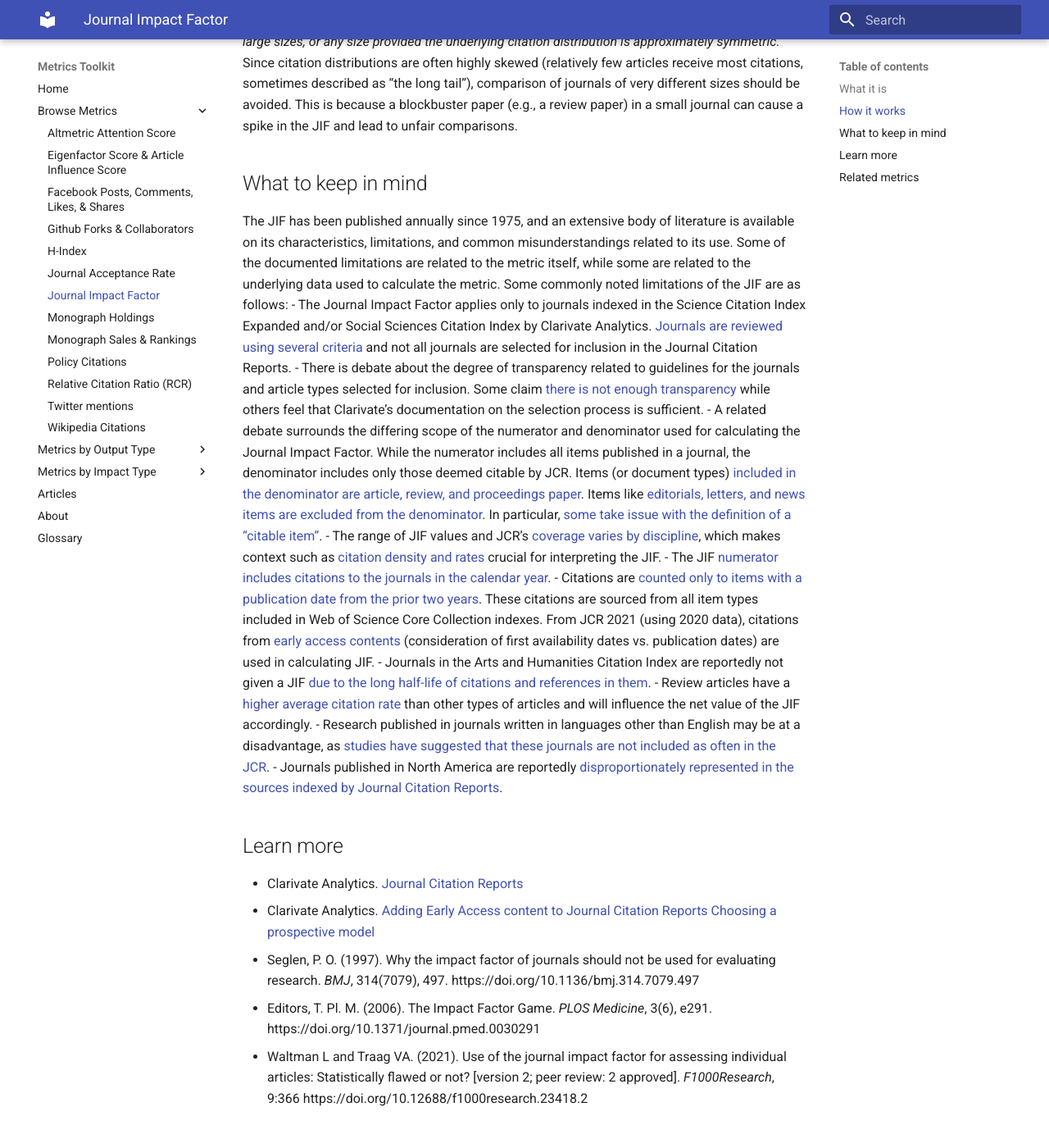
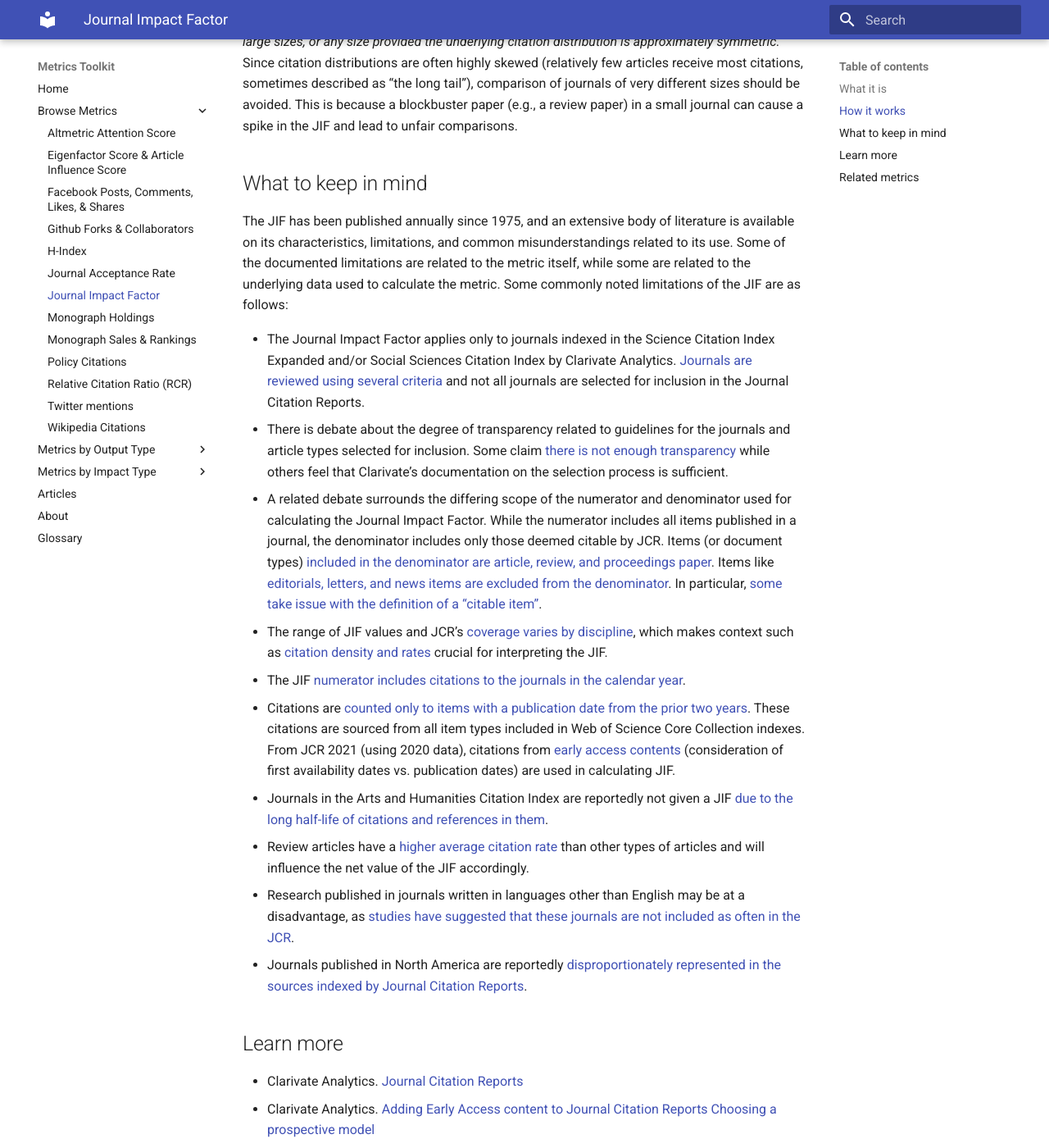
Before and after one commit to rchampieux/diy-documentation, an MkDocs documentation site: the page built from docs/journalimpactfactor.md, in a window 1280 px wide and 1400 px high, scrolled down 565 px. Shown: the whole window at 82% size. Built offline with MkDocs 1.6.1 and Material for MkDocs 9.7.7, drawn with Linux system fonts in a browser that asks for light colours.

Commit message:
add line breaks to fix display of lists

```diff
--- a/docs/journalimpactfactor.md
+++ b/docs/journalimpactfactor.md
@@ -12,24 +12,25 @@ JIF is a journal-level metric that can be used to:
 
 ## What to keep in mind
 The JIF has been published annually since 1975, and an extensive body of literature is available on its characteristics, limitations, and common misunderstandings related to its use. Some of the documented limitations are related to the metric itself, while some are related to the underlying data used to calculate the metric. Some commonly noted limitations of the JIF are as follows:
-- The Journal Impact Factor applies only to journals indexed in the Science Citation Index Expanded and/or Social Sciences Citation Index by Clarivate Analytics. [Journals are reviewed using several criteria](https://clarivate.com/essays/journal-selection-process/) and not all journals are selected for inclusion in the Journal Citation Reports.
-- There is debate about the degree of transparency related to guidelines for the journals and article types selected for inclusion. Some claim [there is not enough transparency](http://journals.plos.org/plosmedicine/article?id=10.1371/journal.pmed.0030291) while others feel that Clarivate’s documentation on the selection process is sufficient.
-- A related debate surrounds the differing scope of the numerator and denominator used for calculating the Journal Impact Factor. While the numerator includes all items published in a journal, the denominator includes only those deemed citable by JCR. Items (or document types) [included in the denominator are article, review, and proceedings paper](https://jamanetwork.com/journals/jama/fullarticle/184527). Items like [editorials, letters, and news items are excluded from the denominator](https://clarivate.com/webofsciencegroup/wp-content/uploads/sites/2/2021/06/JIF-2021.pdf). In particular, [some take issue with the definition of a “citable item”](http://journals.plos.org/plosmedicine/article?id=10.1371/journal.pmed.0030291).
-- The range of JIF values and JCR’s [coverage varies by discipline](http://onlinelibrary.wiley.com/doi/10.1002/asi.20936/full), which makes context such as [citation density and rates](https://jamanetwork.com/journals/jama/fullarticle/202114) crucial for interpreting the JIF.
+
+- The Journal Impact Factor applies only to journals indexed in the Science Citation Index Expanded and/or Social Sciences Citation Index by Clarivate Analytics. [Journals are reviewed using several criteria](https://clarivate.com/essays/journal-selection-process/) and not all journals are selected for inclusion in the Journal Citation Reports. <br>
+- There is debate about the degree of transparency related to guidelines for the journals and article types selected for inclusion. Some claim [there is not enough transparency](http://journals.plos.org/plosmedicine/article?id=10.1371/journal.pmed.0030291) while others feel that Clarivate’s documentation on the selection process is sufficient. <br>
+- A related debate surrounds the differing scope of the numerator and denominator used for calculating the Journal Impact Factor. While the numerator includes all items published in a journal, the denominator includes only those deemed citable by JCR. Items (or document types) [included in the denominator are article, review, and proceedings paper](https://jamanetwork.com/journals/jama/fullarticle/184527). Items like [editorials, letters, and news items are excluded from the denominator](https://clarivate.com/webofsciencegroup/wp-content/uploads/sites/2/2021/06/JIF-2021.pdf). In particular, [some take issue with the definition of a “citable item”](http://journals.plos.org/plosmedicine/article?id=10.1371/journal.pmed.0030291). <br>
+- The range of JIF values and JCR’s [coverage varies by discipline](http://onlinelibrary.wiley.com/doi/10.1002/asi.20936/full), which makes context such as [citation density and rates](https://jamanetwork.com/journals/jama/fullarticle/202114) crucial for interpreting the JIF. <br>
 - The JIF [numerator includes citations to the journals in the calendar year](https://clarivate.com/webofsciencegroup/wp-content/uploads/sites/2/2021/06/JIF-2021.pdf).
-- Citations are [counted only to items with a publication date from the prior two years](https://clarivate.com/webofsciencegroup/wp-content/uploads/sites/2/2021/06/JIF-2021.pdf). These citations are sourced from all item types included in Web of Science Core Collection indexes. From JCR 2021 (using 2020 data), citations from [early access contents](https://clarivate.com/blog/whats-next-for-jcr-defining-early-access/) (consideration of first availability dates vs. publication dates) are used in calculating JIF.
-- Journals in the Arts and Humanities Citation Index are reportedly not given a JIF [due to the long half-life of citations and references in them](https://arxiv.org/ftp/arxiv/papers/1801/1801.08992.pdf).
-- Review articles have a [higher average citation rate](http://www.garfield.library.upenn.edu/essays/v10p007y1987.pdf) than other types of articles and will influence the net value of the JIF accordingly.
-- Research published in journals written in languages other than English may be at a disadvantage, as [studies have suggested that these journals are not included as often in the JCR](https://onlinelibrary.wiley.com/doi/full/10.1002/asi.21250).
-- Journals published in North America are reportedly [disproportionately represented in the sources indexed by Journal Citation Reports](http://mjl.clarivate.com/).
+- Citations are [counted only to items with a publication date from the prior two years](https://clarivate.com/webofsciencegroup/wp-content/uploads/sites/2/2021/06/JIF-2021.pdf). These citations are sourced from all item types included in Web of Science Core Collection indexes. From JCR 2021 (using 2020 data), citations from [early access contents](https://clarivate.com/blog/whats-next-for-jcr-defining-early-access/) (consideration of first availability dates vs. publication dates) are used in calculating JIF. <br>
+- Journals in the Arts and Humanities Citation Index are reportedly not given a JIF [due to the long half-life of citations and references in them](https://arxiv.org/ftp/arxiv/papers/1801/1801.08992.pdf). <br>
+- Review articles have a [higher average citation rate](http://www.garfield.library.upenn.edu/essays/v10p007y1987.pdf) than other types of articles and will influence the net value of the JIF accordingly. <br>
+- Research published in journals written in languages other than English may be at a disadvantage, as [studies have suggested that these journals are not included as often in the JCR](https://onlinelibrary.wiley.com/doi/full/10.1002/asi.21250). <br>
+- Journals published in North America are reportedly [disproportionately represented in the sources indexed by Journal Citation Reports](http://mjl.clarivate.com/). <br>
 
 
 ## Learn more
-- Clarivate Analytics. [Journal Citation Reports](https://clarivate.com/webofsciencegroup/wp-content/uploads/sites/2/2021/06/JIF-2021.pdf)
-- Clarivate Analytics. [Adding Early Access content to Journal Citation Reports Choosing a prospective model](https://clarivate.com/webofsciencegroup/wp-content/uploads/sites/2/dlm_uploads/2021/01/EA-in-JCR3-discussion-paper-1.pdf)
+- Clarivate Analytics. [Journal Citation Reports](https://clarivate.com/webofsciencegroup/wp-content/uploads/sites/2/2021/06/JIF-2021.pdf) <br>
+- Clarivate Analytics. [Adding Early Access content to Journal Citation Reports Choosing a prospective model](https://clarivate.com/webofsciencegroup/wp-content/uploads/sites/2/dlm_uploads/2021/01/EA-in-JCR3-discussion-paper-1.pdf) <br>
 - Seglen, P. O. (1997). Why the impact factor of journals should not be used for evaluating research. *BMJ*, 314(7079), 497. https://doi.org/10.1136/bmj.314.7079.497
-- Editors, T. Pl. M. (2006). The Impact Factor Game. *PLOS Medicine*, 3(6), e291. https://doi.org/10.1371/journal.pmed.0030291
-- Waltman L and Traag VA. (2021). Use of the journal impact factor for assessing individual articles: Statistically flawed or not? [version 2; peer review: 2 approved]. *F1000Research*, 9:366 https://doi.org/10.12688/f1000research.23418.2
+- Editors, T. Pl. M. (2006). The Impact Factor Game. *PLOS Medicine*, 3(6), e291. https://doi.org/10.1371/journal.pmed.0030291 <br>
+- Waltman L and Traag VA. (2021). Use of the journal impact factor for assessing individual articles: Statistically flawed or not? [version 2; peer review: 2 approved]. *F1000Research*, 9:366 https://doi.org/10.12688/f1000research.23418.2 <br>
 
 
 ## Related metrics
```
